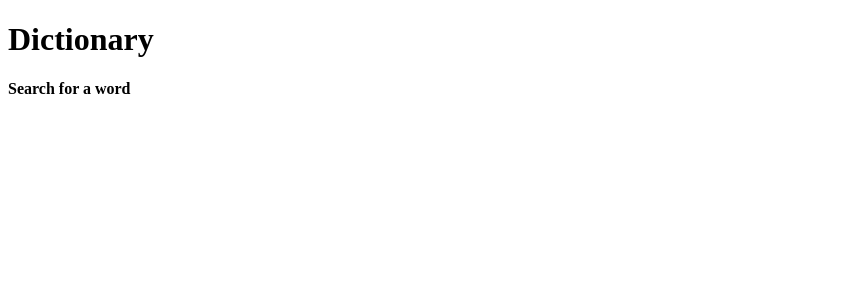
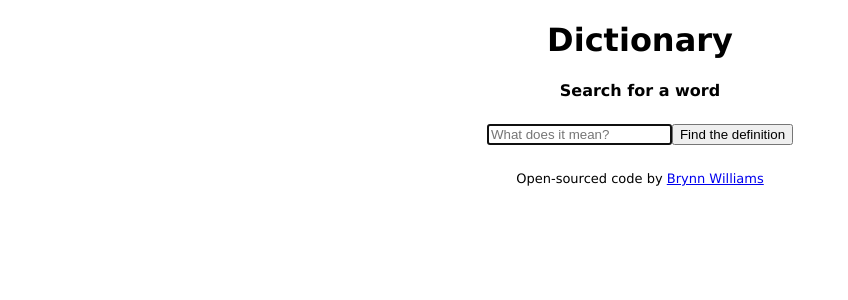
Before and after one commit to brynniebear/dictionary-project-react, a React (Create React App) app: page / in a window 1280 px wide. Shown: the top 300 px of the page, without its empty margins (0-848 px from the left). Built offline with nearby package versions, Linux system fonts and the light colour scheme.

Commit message:
Added basic search form

```diff
--- a/package.json
+++ b/package.json
@@ -6,6 +6,7 @@
     "@testing-library/jest-dom": "^5.14.1",
     "@testing-library/react": "^11.2.7",
     "@testing-library/user-event": "^12.8.3",
+    "bootstrap": "^5.0.2",
     "react": "^17.0.2",
     "react-dom": "^17.0.2",
     "react-scripts": "4.0.3",
--- a/src/App.css
+++ b/src/App.css
@@ -0,0 +1,4 @@
+.App-footer {
+  font-size: small;
+  margin-top: 2em;
+}
--- a/src/App.js
+++ b/src/App.js
@@ -1,12 +1,23 @@
+import React from "react";
 import './App.css';
+import Dictionary from "./Dictionary";
 
 function App() {
   return (
     <div className="App">
-      <header className="App-header">
-        <h1>Dictionary</h1>
-        <h4>Search for a word</h4>
-      </header>
+      <div className="container">
+        <header className="App-header">
+          <h1>Dictionary</h1>
+          <h4>Search for a word</h4>
+        </header>
+        <main className="App-main">
+          <Dictionary />
+        </main>
+        <footer className="App-footer">
+          Open-sourced code by {" "}
+          <a href="https://github.com/brynniebear/dictionary-project-react" target="_blank" rel="noreferrer">Brynn Williams</a>
+        </footer>
+      </div>
     </div>
   );
 }
--- /dev/null
+++ b/src/Dictionary.css
@@ -0,0 +1,3 @@
+.Dictionary {
+  font-size: 1.2em;
+}
--- /dev/null
+++ b/src/Dictionary.js
@@ -0,0 +1,23 @@
+import React, { useState } from "react";
+import "./Dictionary.css";
+
+export default function Dictionary() {
+  const [searchTerm, setSearchTerm] = useState(null);
+
+  function handleSearchTerm(event) {
+    setSearchTerm(event.target.value);
+  }
+
+  function Search(event) {
+    event.preventDefault();
+    alert(`Searching for ${searchTerm}`);
+  }
+
+  return (
+  <div className="Dictionary">
+    <form onSubmit={Search}>
+      <input type="search" autoFocus={true} placeholder="What does it mean?" onChange={handleSearchTerm} />
+      <input type="submit" value="Find the definition" />
+    </form>
+  </div>);
+}
--- a/src/index.css
+++ b/src/index.css
@@ -0,0 +1,5 @@
+body {
+  text-align: center;
+  font-family: "Lucida Sans", "Lucida Sans Regular", "Lucida Grande",
+    "Lucida Sans Unicode", Geneva, Verdana, sans-serif;
+}
```
Also changed, not shown: 1 other file (tests, documents, lock files or other folders).
